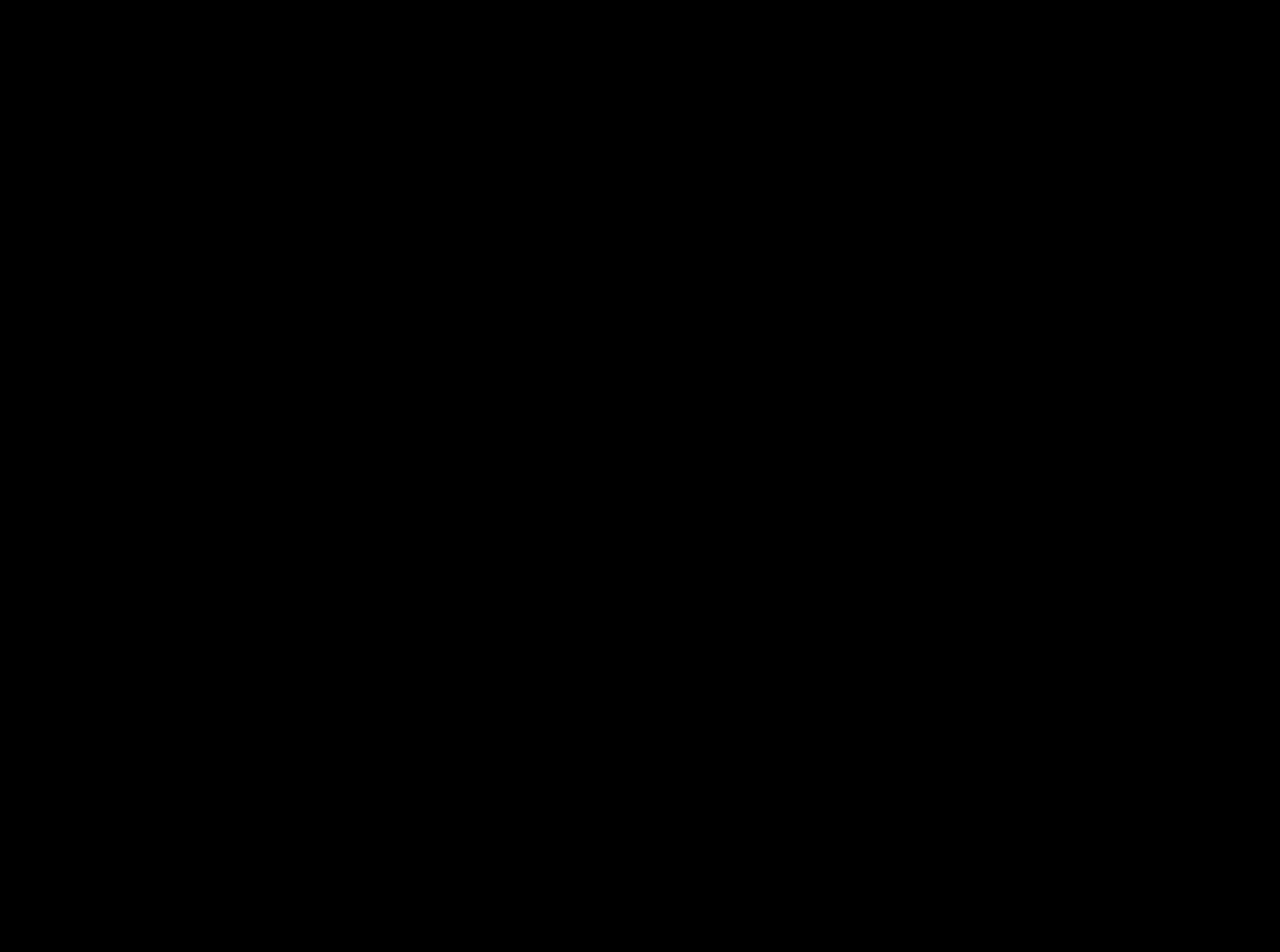
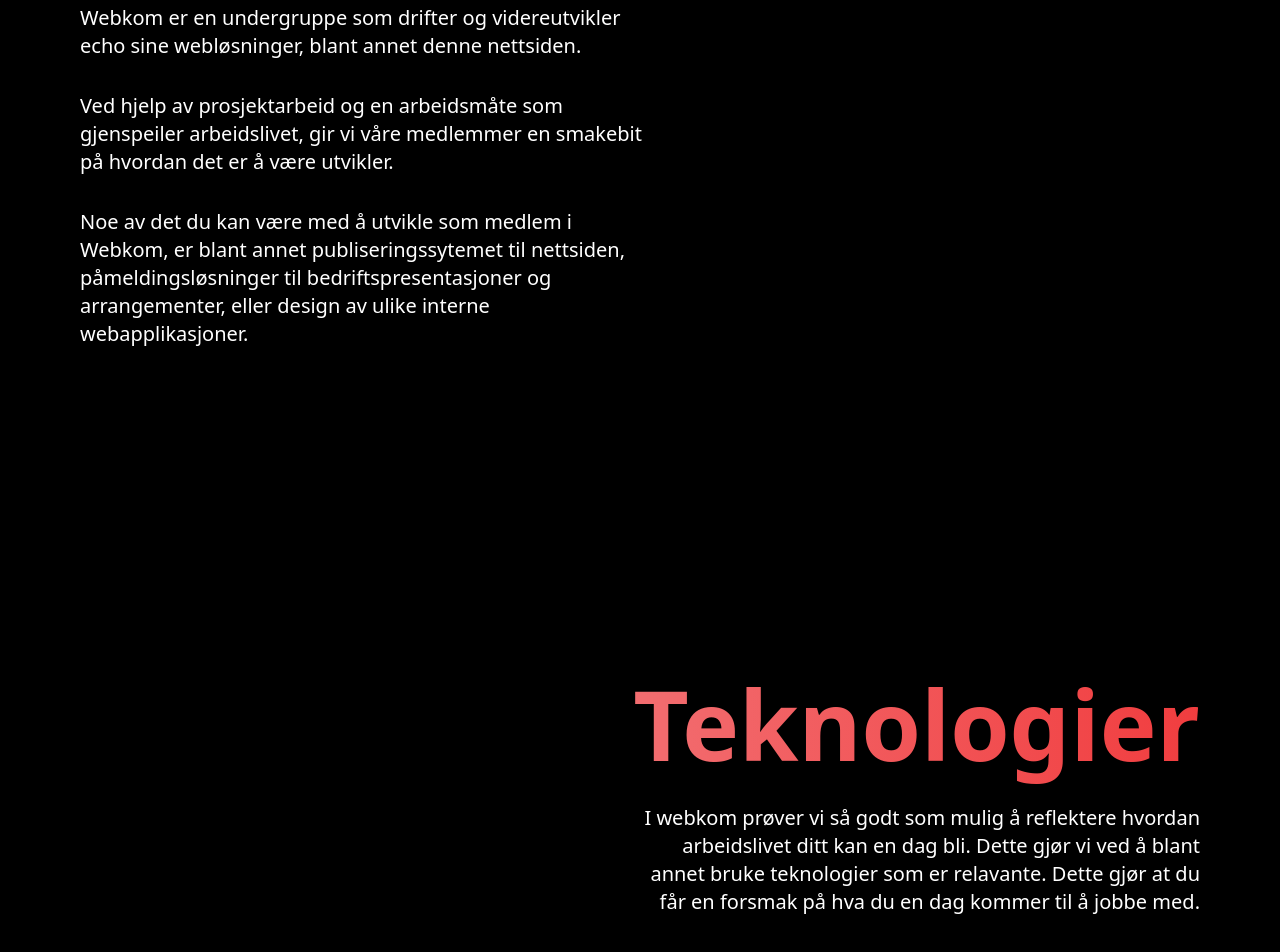
Before and after one commit to echo-webkom/echo-webkom.no, a Next.js app: page / in a window 1280 px wide. Shown: the part 1084-2036 px from the top of the page. Before the commit the page ends 800 px from the top, so only its background shows below. Built offline with nearby package versions, Linux system fonts and the light colour scheme.

Commit message:
:lipstick: Static info on main page

```diff
--- a/src/components/section.tsx
+++ b/src/components/section.tsx
@@ -1,11 +1,10 @@
-import { Parallax } from "react-scroll-parallax";
-
 interface Props {
   children: React.ReactNode;
+  className?: string;
 }
 
-const Section = ({ children }: Props) => (
-  <div className="w-full m-auto px-5 md:px-10">{children}</div>
+const Section = ({ children, className }: Props) => (
+  <div className={`h-screen m-auto px-5 md:px-10 ${className ?? ""}`}>{children}</div>
 );
 
 export default Section;
--- a/src/pages/index.tsx
+++ b/src/pages/index.tsx
@@ -37,6 +37,47 @@
           </div>
         </motion.div>
       </Section>
+      <Section>
+        <div className="p-10 max-w-8xl m-auto">
+          <div className="text-6xl sm:text-8xl font-bold mb-8">
+            <Gradient from="#5ac1e9" to="#257bb2" dir="left-to-right">
+              Hvem er vi?
+            </Gradient>
+          </div>
+          <div className="max-w-xl flex flex-col gap-8 text-xl">
+            <p>
+              Webkom er en undergruppe som drifter og videreutvikler echo sine
+              webløsninger, blant annet denne nettsiden.
+            </p>
+            <p>
+              Ved hjelp av prosjektarbeid og en arbeidsmåte som gjenspeiler
+              arbeidslivet, gir vi våre medlemmer en smakebit på hvordan det er
+              å være utvikler.
+            </p>
+            <p>
+              Noe av det du kan være med å utvikle som medlem i Webkom, er blant
+              annet publiseringssytemet til nettsiden, påmeldingsløsninger til
+              bedriftspresentasjoner og arrangementer, eller design av ulike
+              interne webapplikasjoner.
+            </p>
+          </div>
+        </div>
+      </Section>
+      <Section>
+        <div className="p-10 max-w-8xl m-auto float-right text-right">
+          <div className="text-6xl sm:text-8xl font-bold mb-8">
+            <Gradient from="#f26d70" to="#f13d3f" dir="left-to-right">
+              Teknologier
+            </Gradient>
+          </div>
+          <p className="max-w-xl text-xl">
+            I webkom prøver vi så godt som mulig å reflektere hvordan
+            arbeidslivet ditt kan en dag bli. Dette gjør vi ved å blant annet
+            bruke teknologier som er relavante. Dette gjør at du får en forsmak
+            på hva du en dag kommer til å jobbe med.
+          </p>
+        </div>
+      </Section>
     </>
   );
 };
--- a/src/pages/soknad.tsx
+++ b/src/pages/soknad.tsx
@@ -5,7 +5,6 @@
 import FormLabel from "../components/form/form-label";
 import { useEffect } from "react";
 import { ErrorMessage } from "@hookform/error-message";
-import FormError from "../components/form/form-error";
 
 type FormValues = {
   email: string;
```
